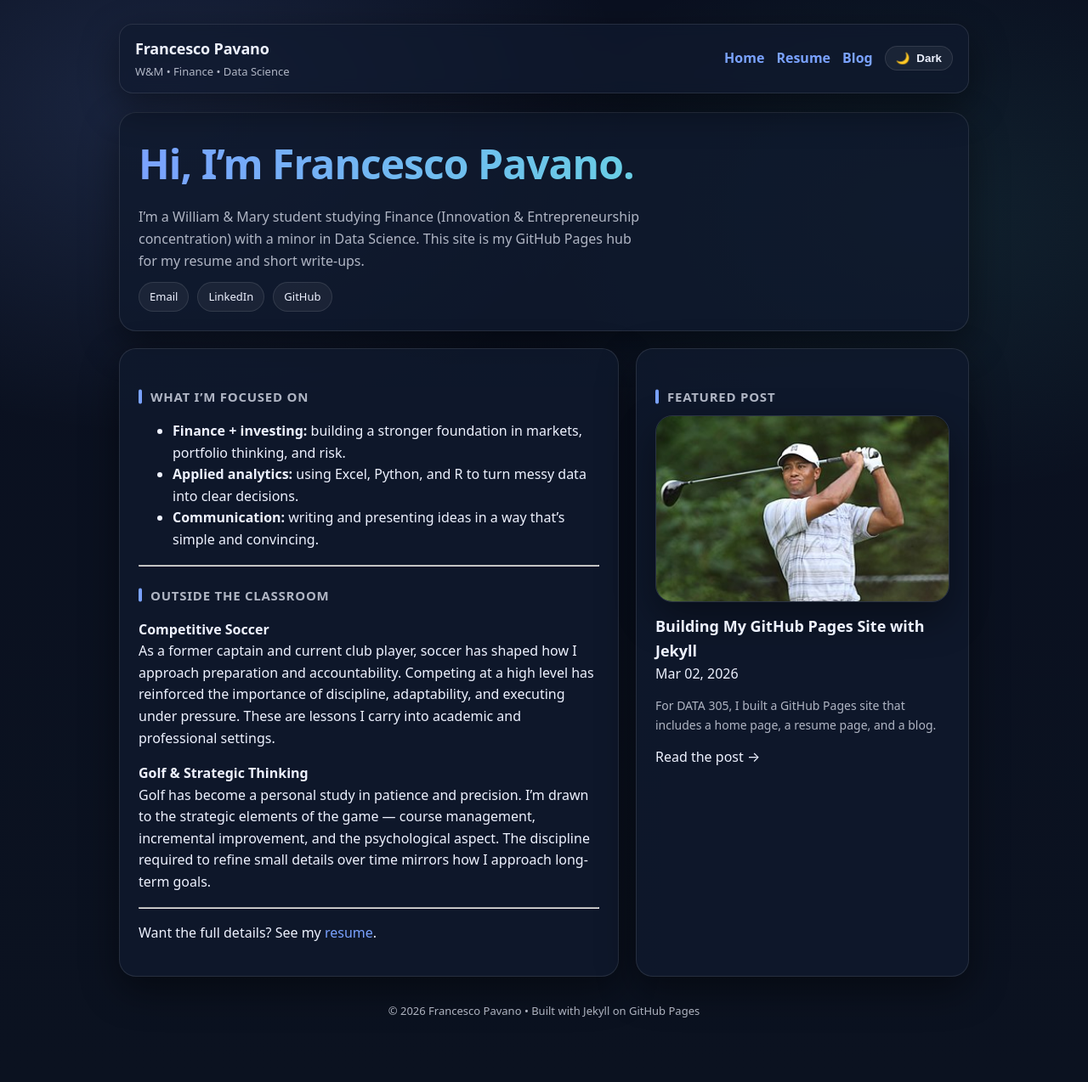
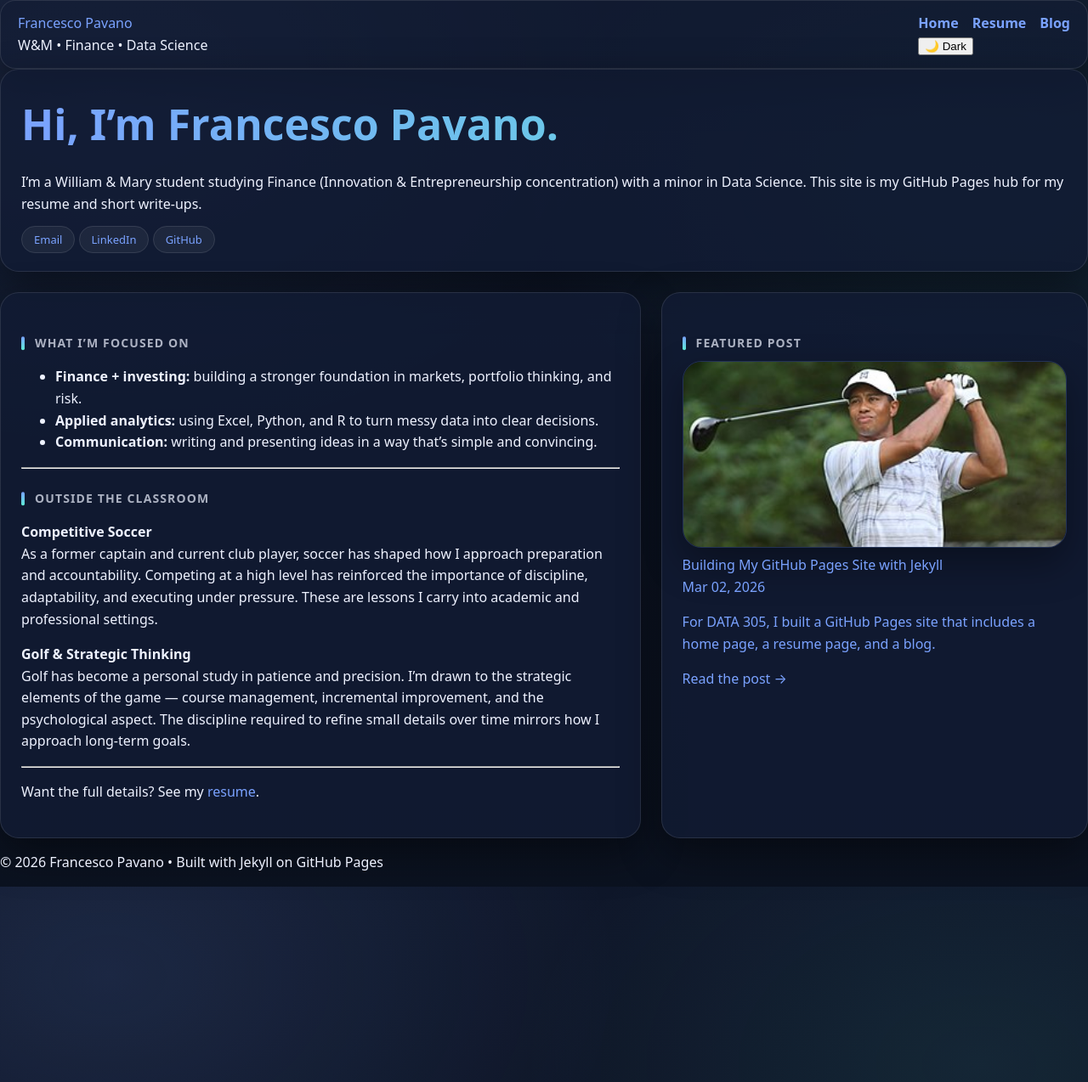
Before and after one commit to fjpavano/DATA-305-Assignment-2, a Jekyll site: the page built from index.md, in a window 1280 px wide. Shown: the whole page at 85% size. Built offline with Jekyll 4.4.1, drawn with Linux system fonts in a browser that asks for light colours.

Commit message:
Update style.css

```diff
--- a/assets/css/style.css
+++ b/assets/css/style.css
@@ -3,38 +3,41 @@
 ================================= */
 
 :root{
-  /* Dark (default) */
+  /* DARK */
   --bg: #0b1220;
-  --bg2:#0a1020;
+  --bg2:#0f172a;
 
-  --card: rgba(16, 26, 46, 0.80);
-  --nav: rgba(16, 26, 46, 0.72);
+  --card: rgba(18, 28, 52, 0.82);
+  --nav: rgba(18, 28, 52, 0.72);
 
   --text: #eef2ff;
-  --muted: rgba(238,242,255,0.72);
-  --accent: #7aa2ff;
+  --muted: rgba(238,242,255,0.70);
+
+  --accent: #7aa2ff;          /* primary */
+  --accent2: #5eead4;         /* secondary */
 
   --border: rgba(255,255,255,0.10);
-  --shadow: 0 16px 45px rgba(0,0,0,0.45);
+  --shadow: 0 18px 50px rgba(0,0,0,0.45);
 
   --chip: rgba(255,255,255,0.05);
   --chipHover: rgba(255,255,255,0.08);
 
-  --imgBorder: rgba(255,255,255,0.12);
-  --imgShadow: 0 18px 45px rgba(0,0,0,0.40);
+  --imgBorder: rgba(122,162,255,0.18);
 }
 
-/* Light Theme */
+/* LIGHT */
 :root[data-theme="light"]{
   --bg: #f4f6fb;
   --bg2:#ffffff;
 
-  --card: rgba(255, 255, 255, 0.95);
-  --nav: rgba(255, 255, 255, 0.88);
+  --card: rgba(255, 255, 255, 0.96);
+  --nav: rgba(255, 255, 255, 0.90);
 
   --text: #0b1220;
-  --muted: rgba(11,18,32,0.70);
-  --accent: #2f5cff;
+  --muted: rgba(11,18,32,0.68);
+
+  --accent: #2f5cff;          /* primary */
+  --accent2: #0ea5a4;         /* secondary */
 
   --border: rgba(11,18,32,0.12);
   --shadow: 0 14px 30px rgba(11,18,32,0.10);
@@ -42,8 +45,7 @@
   --chip: rgba(11,18,32,0.06);
   --chipHover: rgba(11,18,32,0.10);
 
-  --imgBorder: rgba(11,18,32,0.12);
-  --imgShadow: 0 14px 30px rgba(11,18,32,0.10);
+  --imgBorder: rgba(47,92,255,0.20);
 }
 
 /* ===============================
@@ -56,8 +58,8 @@ html,body{ margin:0; padding:0; }
 body{
   font-family: system-ui, -apple-system, Segoe UI, Roboto, Arial, sans-serif;
   background:
-    radial-gradient(1000px 700px at 15% 10%, rgba(122,162,255,.15), transparent 55%),
-    radial-gradient(900px 600px at 85% 20%, rgba(94,234,212,.08), transparent 55%),
+    radial-gradient(1000px 700px at 10% 10%, rgba(122,162,255,.12), transparent 60%),
+    radial-gradient(900px 600px at 90% 20%, rgba(94,234,212,.08), transparent 60%),
     linear-gradient(180deg, var(--bg2), var(--bg));
   color: var(--text);
   line-height: 1.6;
@@ -67,57 +69,28 @@ body{
 a{ color: var(--accent); text-decoration: none; }
 a:hover{ text-decoration: underline; }
 
-.container{
-  width: min(1000px, 92vw);
-  margin: 0 auto;
-  padding: 28px 0 60px;
-}
-
 /* ===============================
-   NAVIGATION
+   NAV
 ================================= */
 
 .nav{
   display:flex;
   justify-content:space-between;
   align-items:center;
-  gap:16px;
-  padding: 14px 18px;
-  border-radius: 16px;
+  padding: 14px 20px;
+  border-radius: 18px;
   border: 1px solid var(--border);
   background: var(--nav);
   box-shadow: var(--shadow);
-  backdrop-filter: blur(8px);
-}
-
-.brand__name{
-  font-weight: 800;
-  font-size: 18px;
-  color: var(--text);
-  letter-spacing: -0.01em;
-}
-
-.brand__tag{
-  font-size: 13px;
-  color: var(--muted);
-  margin-top: 2px;
-}
-
-.nav__right{
-  display:flex;
-  align-items:center;
-  gap: 14px;
-  flex-wrap: wrap;
 }
 
 .nav__links{
   display:flex;
-  gap: 14px;
+  gap: 16px;
 }
 
 .nav__links a{
   position: relative;
-  padding: 6px 0;
   font-weight: 600;
 }
 
@@ -125,10 +98,10 @@ a:hover{ text-decoration: underline; }
   content:"";
   position:absolute;
   left:0;
-  bottom:-2px;
+  bottom:-3px;
   width:100%;
   height:2px;
-  background:var(--accent);
+  background: linear-gradient(90deg, var(--accent), var(--accent2));
   transform:scaleX(0);
   transform-origin:left;
   transition:transform .25s ease;
@@ -139,35 +112,12 @@ a:hover{ text-decoration: underline; }
 }
 
 /* ===============================
-   THEME TOGGLE
+   CARDS
 ================================= */
 
-.theme-toggle{
-  display:inline-flex;
-  align-items:center;
-  gap:8px;
-  padding:6px 12px;
-  border-radius:999px;
-  border:1px solid var(--border);
-  background:var(--chip);
-  color:var(--text);
-  font-weight:600;
-  cursor:pointer;
-}
-
-.theme-toggle:hover{
-  background:var(--chipHover);
-}
-
-/* ===============================
-   CARDS + LAYOUT
-================================= */
-
-.main{ margin-top: 22px; }
-
 .card{
-  padding: 22px;
-  border-radius: 20px;
+  padding: 24px;
+  border-radius: 22px;
   border: 1px solid var(--border);
   background: var(--card);
   box-shadow: var(--shadow);
@@ -178,17 +128,11 @@ a:hover{ text-decoration: underline; }
   transform: translateY(-4px);
 }
 
+/* Subtle accent glow only in dark */
 :root:not([data-theme="light"]) .card:hover{
   box-shadow:
     0 22px 60px rgba(0,0,0,0.45),
-    0 0 0 1px rgba(122,162,255,0.15);
-}
-
-.grid{
-  display:grid;
-  grid-template-columns: 1.2fr .8fr;
-  gap: 20px;
-  margin-top: 20px;
+    0 0 0 1px rgba(94,234,212,0.25);
 }
 
 /* ===============================
@@ -196,18 +140,11 @@ a:hover{ text-decoration: underline; }
 ================================= */
 
 .hero h1{
-  margin: 0 0 12px;
-  font-size: clamp(32px, 4vw, 48px);
-  letter-spacing: -0.02em;
-  background: linear-gradient(90deg, var(--accent), #5eead4);
+  margin: 0 0 14px;
+  font-size: clamp(32px, 4vw, 50px);
+  background: linear-gradient(90deg, var(--accent), var(--accent2));
   -webkit-background-clip: text;
   -webkit-text-fill-color: transparent;
-}
-
-.hero p{
-  margin: 8px 0 0;
-  color: var(--muted);
-  max-width: 600px;
 }
 
 /* ===============================
@@ -216,12 +153,12 @@ a:hover{ text-decoration: underline; }
 
 .section-title{
   position: relative;
-  margin: 22px 0 10px;
-  font-size: 15px;
-  letter-spacing: .05em;
+  margin: 24px 0 10px;
+  font-size: 14px;
+  letter-spacing: .08em;
   text-transform: uppercase;
   color: var(--muted);
-  padding-left: 14px;
+  padding-left: 16px;
 }
 
 .section-title::before{
@@ -233,54 +170,39 @@ a:hover{ text-decoration: underline; }
   width:4px;
   height:70%;
   border-radius:4px;
-  background:var(--accent);
+  background: linear-gradient(180deg, var(--accent), var(--accent2));
 }
 
 /* ===============================
    BADGES
 ================================= */
 
-.badges{
-  display:flex;
-  flex-wrap:wrap;
-  gap:10px;
-  margin-top:12px;
-}
-
 .badge{
-  font-size: 13px;
-  padding:6px 12px;
+  padding:6px 14px;
   border-radius:999px;
   border:1px solid var(--border);
   background:var(--chip);
-  color:var(--text);
+  font-size:13px;
   transition:.2s ease;
 }
 
 .badge:hover{
-  background:var(--chipHover);
-  transform:translateY(-1px);
-  text-decoration:none;
+  background:linear-gradient(90deg, var(--accent), var(--accent2));
+  color:white;
+  transform:translateY(-2px);
 }
 
 /* ===============================
    FEATURED IMAGE
 ================================= */
 
-.featured{
-  display:grid;
-  gap:14px;
-  text-decoration:none;
-  color:inherit;
-}
-
 .featured__img{
   width:100%;
   height:220px;
   object-fit:cover;
-  border-radius:20px;
+  border-radius:22px;
   border:1px solid var(--imgBorder);
-  box-shadow:var(--imgShadow);
+  box-shadow: 0 18px 45px rgba(0,0,0,0.35);
   transition: transform .3s ease;
 }
 
@@ -288,43 +210,17 @@ a:hover{ text-decoration: underline; }
   transform: scale(1.03);
 }
 
-.featured__title{
-  font-weight:800;
-  font-size:18px;
-}
-
-.featured__excerpt{
-  color:var(--muted);
-  font-size:14px;
-}
-
-/* ===============================
-   RESUME
-================================= */
-
-.resume-embed iframe{
-  width:100%;
-  border-radius:20px;
-  border:1px solid var(--border);
-  box-shadow:var(--shadow);
-  background:var(--chip);
-}
-
-/* ===============================
-   FOOTER
-================================= */
-
-.footer{
-  margin-top:30px;
-  text-align:center;
-  font-size:13px;
-  color:var(--muted);
-}
-
 /* ===============================
    RESPONSIVE
 ================================= */
 
+.grid{
+  display:grid;
+  grid-template-columns: 1.2fr .8fr;
+  gap: 24px;
+  margin-top: 24px;
+}
+
 @media (max-width: 900px){
   .grid{ grid-template-columns: 1fr; }
 }
```
